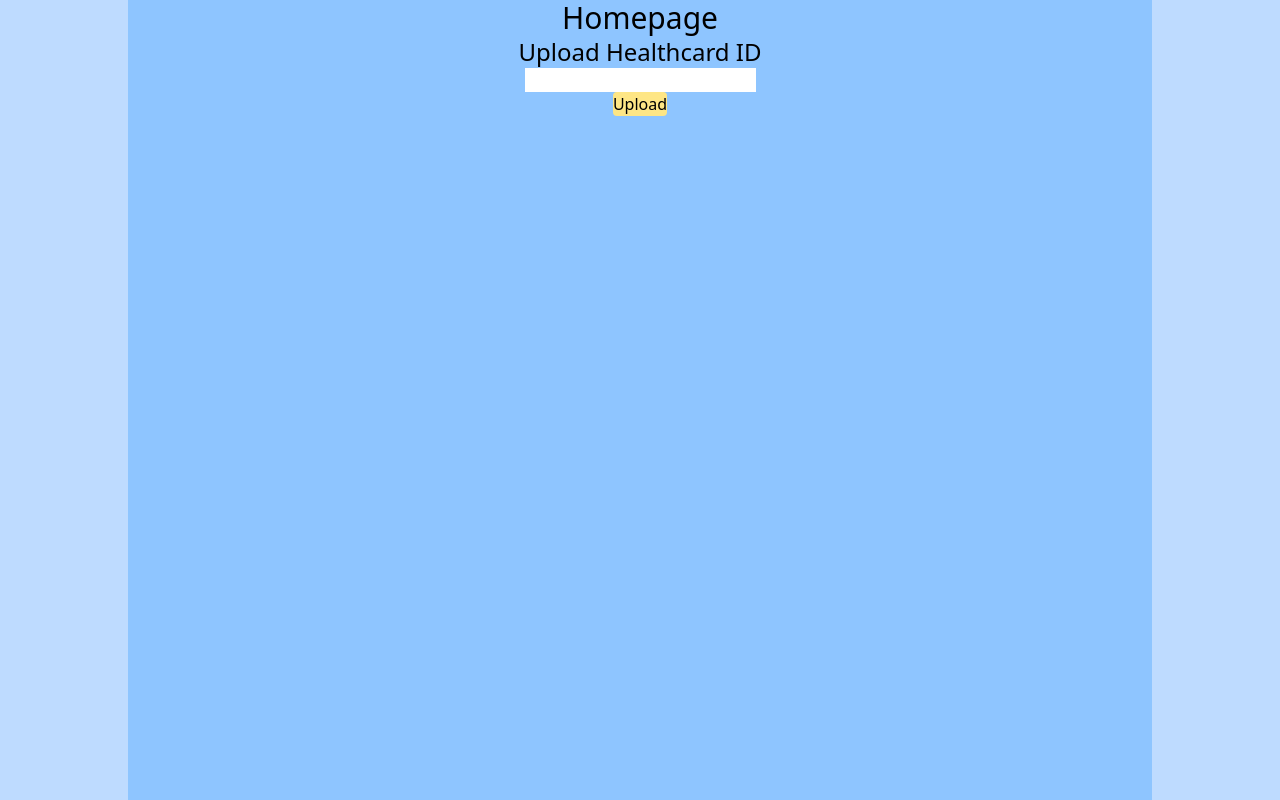
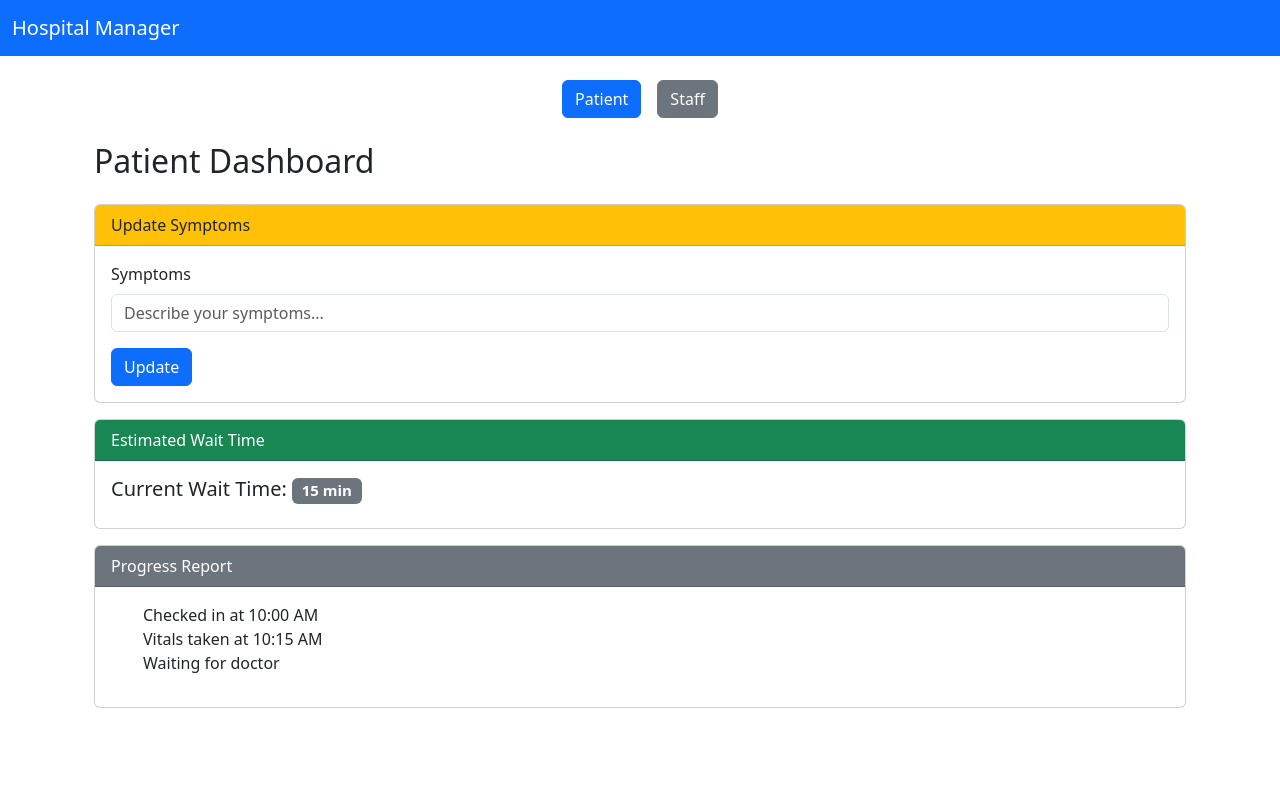
Before and after one commit to hospitalhelpers/hospitalmanager, a React (Vite) app in the folder frontend/: page / in a window 1280 px wide. Built offline with nearby package versions, Linux system fonts and the light colour scheme.

Commit message:
feat: user views

```diff
--- /dev/null
+++ b/frontend/src/App.jsx
@@ -0,0 +1,25 @@
+import React, { useState } from "react";
+import Navbar from "./components/Navbar";
+import PatientDashboard from "./components/PatientDashboard";
+import StaffDashboard from "./components/StaffDashboard";
+import "bootstrap/dist/css/bootstrap.min.css";
+
+function App() {
+  const [view, setView] = useState("patient");
+
+  return (
+    <>
+      <Navbar />
+      <div className="container">
+        <div className="d-flex justify-content-center mb-4">
+          <button className="btn btn-primary mx-2" onClick={() => setView("patient")}>Patient</button>
+          <button className="btn btn-secondary mx-2" onClick={() => setView("staff")}>Staff</button>
+        </div>
+        {view === "patient" && <PatientDashboard />}
+        {view === "staff" && <StaffDashboard />}
+      </div>
+    </>
+  );
+}
+
+export default App;
--- /dev/null
+++ b/frontend/src/components/AmbulanceOptimization.jsx
@@ -0,0 +1,13 @@
+import React from "react";
+
+const AmbulanceOptimization = () => (
+  <div className="card mb-3">
+    <div className="card-header bg-danger text-white">Ambulance Optimization Tool</div>
+    <div className="card-body">
+      <p>Next optimal route: <strong>Main St → 2nd Ave → Hospital</strong></p>
+      <button className="btn btn-outline-danger">Recalculate Route</button>
+    </div>
+  </div>
+);
+
+export default AmbulanceOptimization;
--- /dev/null
+++ b/frontend/src/components/Navbar.jsx
@@ -0,0 +1,28 @@
+import React from "react";
+import 'bootstrap/dist/css/bootstrap.min.css';
+
+const Navbar = () => (
+  <nav className="navbar navbar-expand-lg navbar-dark bg-primary mb-4">
+    <div className="container-fluid">
+      <a className="navbar-brand" href="#">Hospital Manager</a>
+      <button className="navbar-toggler" type="button" data-bs-toggle="collapse" data-bs-target="#navbarNav" aria-controls="navbarNav" aria-expanded="false" aria-label="Toggle navigation">
+        <span className="navbar-toggler-icon"></span>
+      </button>
+      <div className="collapse navbar-collapse" id="navbarNav">
+        <ul className="navbar-nav ms-auto">
+          <li className="nav-item">
+            <a className="nav-link" href="#patient">Patient</a>
+          </li>
+          <li className="nav-item">
+            <a className="nav-link" href="#staff">Staff</a>
+          </li>
+          <li className="nav-item">
+            <a className="nav-link" href="#ambulance">Ambulance</a>
+          </li>
+        </ul>
+      </div>
+    </div>
+  </nav>
+);
+
+export default Navbar;
--- /dev/null
+++ b/frontend/src/components/PatientCommunication.jsx
@@ -0,0 +1,12 @@
+import React from "react";
+
+const PatientCommunication = () => (
+  <div className="card mb-3">
+    <div className="card-header bg-primary text-white">Speak with Staff</div>
+    <div className="card-body">
+      <button className="btn btn-info">Start Chat</button>
+    </div>
+  </div>
+);
+
+export default PatientCommunication;
--- /dev/null
+++ b/frontend/src/components/PatientDashboard.jsx
@@ -0,0 +1,15 @@
+import React from "react";
+import SymptomUpdateForm from "./SymptomUpdateForm";
+import WaitTimeDisplay from "./WaitTimeDisplay";
+import ProgressReport from "./ProgressReport";
+
+const PatientDashboard = () => (
+  <div className="container">
+    <h2 className="mb-4">Patient Dashboard</h2>
+    <SymptomUpdateForm />
+    <WaitTimeDisplay />
+    <ProgressReport />
+  </div>
+);
+
+export default PatientDashboard;
--- /dev/null
+++ b/frontend/src/components/PatientQueue.jsx
@@ -0,0 +1,16 @@
+import React from "react";
+
+const PatientQueue = () => (
+  <div className="card mb-3">
+    <div className="card-header bg-info text-white">Patient Queue</div>
+    <div className="card-body">
+      <ul className="list-group">
+        <li className="list-group-item">John Doe - Priority: High</li>
+        <li className="list-group-item">Jane Smith - Priority: Medium</li>
+        <li className="list-group-item">Sam Lee - Priority: Low</li>
+      </ul>
+    </div>
+  </div>
+);
+
+export default PatientQueue;
--- /dev/null
+++ b/frontend/src/components/ProgressReport.jsx
@@ -0,0 +1,16 @@
+import React from "react";
+
+const ProgressReport = () => (
+  <div className="card mb-3">
+    <div className="card-header bg-secondary text-white">Progress Report</div>
+    <div className="card-body">
+      <ul>
+        <li>Checked in at 10:00 AM</li>
+        <li>Vitals taken at 10:15 AM</li>
+        <li>Waiting for doctor</li>
+      </ul>
+    </div>
+  </div>
+);
+
+export default ProgressReport;
--- /dev/null
+++ b/frontend/src/components/RoomVisualization.jsx
@@ -0,0 +1,16 @@
+import React from "react";
+
+const RoomVisualization = () => (
+  <div className="card mb-3">
+    <div className="card-header bg-dark text-white">Room Visualization</div>
+    <div className="card-body">
+      <div className="d-flex flex-wrap gap-3">
+        <div className="border p-3 bg-light">Room 1: Occupied</div>
+        <div className="border p-3 bg-light">Room 2: Available</div>
+        <div className="border p-3 bg-light">Room 3: Cleaning</div>
+      </div>
+    </div>
+  </div>
+);
+
+export default RoomVisualization;
--- /dev/null
+++ b/frontend/src/components/StaffDashboard.jsx
@@ -0,0 +1,93 @@
+import React, { useState } from "react";
+import PatientQueue from "./PatientQueue";
+import RoomVisualization from "./RoomVisualization";
+import AmbulanceOptimization from "./AmbulanceOptimization";
+
+const patients = [
+  { id: 1, name: "John Doe", priority: "High", symptoms: "Chest pain", status: "Waiting for doctor" },
+  { id: 2, name: "Jane Smith", priority: "Medium", symptoms: "Headache", status: "Vitals taken" },
+  { id: 3, name: "Sam Lee", priority: "Low", symptoms: "Cough", status: "Checked in" },
+];
+
+const StaffDashboard = () => {
+  const [selectedPatient, setSelectedPatient] = useState(patients[0]);
+  const [editData, setEditData] = useState(selectedPatient);
+
+  const handleSelect = (patient) => {
+    setSelectedPatient(patient);
+    setEditData(patient);
+  };
+
+  const handleChange = (e) => {
+    setEditData({ ...editData, [e.target.name]: e.target.value });
+  };
+
+  const handleSave = () => {
+    // In a real app, update backend here
+    setSelectedPatient(editData);
+    alert("Patient info updated!");
+  };
+
+  return (
+    <div className="container">
+      <h2 className="mb-4">Staff Dashboard</h2>
+      <div className="row">
+        <div className="col-md-4">
+          <div className="card">
+            <div className="card-header bg-info text-white">Patient Queue</div>
+            <ul className="list-group list-group-flush">
+              {patients.map((patient) => (
+                <li
+                  key={patient.id}
+                  className={`list-group-item ${selectedPatient.id === patient.id ? "active" : ""}`}
+                  style={{ cursor: "pointer" }}
+                  onClick={() => handleSelect(patient)}
+                >
+                  {patient.name} - Priority: {patient.priority}
+                </li>
+              ))}
+            </ul>
+          </div>
+        </div>
+        <div className="col-md-8">
+          <div className="card">
+            <div className="card-header bg-secondary text-white">Patient Information</div>
+            <div className="card-body">
+              <form>
+                <div className="mb-3">
+                  <label className="form-label">Name</label>
+                  <input type="text" className="form-control" name="name" value={editData.name} onChange={handleChange} />
+                </div>
+                <div className="mb-3">
+                  <label className="form-label">CTAS Priority</label>
+                  <select className="form-select" name="priority" value={editData.priority} onChange={handleChange}>
+                    <option>Level 1 - Resuscitation</option>
+                    <option>Level 2 - Emergent</option>
+                    <option>Level 3 - Urgent</option>
+                    <option>Level 4 - Less Urgent</option>
+                    <option>Level 5 - Non-Urgent</option>
+
+                  </select>
+                </div>
+                <div className="mb-3">
+                  <label className="form-label">Symptoms</label>
+                  <input type="text" className="form-control" name="symptoms" value={editData.symptoms} onChange={handleChange} />
+                </div>
+                <div className="mb-3">
+                  <label className="form-label">Status</label>
+                  <input type="text" className="form-control" name="status" value={editData.status} onChange={handleChange} />
+                </div>
+                <button type="button" className="btn btn-primary" onClick={handleSave}>Save</button>
+              </form>
+            </div>
+          </div>
+        </div>
+      </div>
+      <PatientQueue />
+      <RoomVisualization />
+      <AmbulanceOptimization />
+    </div>
+  );
+};
+
+export default StaffDashboard;
--- /dev/null
+++ b/frontend/src/components/SymptomUpdateForm.jsx
@@ -0,0 +1,18 @@
+import React from "react";
+
+const SymptomUpdateForm = () => (
+  <div className="card mb-3">
+    <div className="card-header bg-warning">Update Symptoms</div>
+    <div className="card-body">
+      <form>
+        <div className="mb-3">
+          <label htmlFor="symptoms" className="form-label">Symptoms</label>
+          <input type="text" className="form-control" id="symptoms" placeholder="Describe your symptoms..." />
+        </div>
+        <button type="submit" className="btn btn-primary">Update</button>
+      </form>
+    </div>
+  </div>
+);
+
+export default SymptomUpdateForm;
--- /dev/null
+++ b/frontend/src/components/WaitTimeDisplay.jsx
@@ -0,0 +1,12 @@
+import React from "react";
+
+const WaitTimeDisplay = () => (
+  <div className="card mb-3">
+    <div className="card-header bg-success text-white">Estimated Wait Time</div>
+    <div className="card-body">
+      <h5>Current Wait Time: <span className="badge bg-secondary">15 min</span></h5>
+    </div>
+  </div>
+);
+
+export default WaitTimeDisplay;
--- a/frontend/src/main.jsx
+++ b/frontend/src/main.jsx
@@ -1,10 +1,10 @@
-import { StrictMode } from 'react'
-import { createRoot } from 'react-dom/client'
-import Homepage from './components/Homepage'
-import './tailwindstuff.css'
+import React from "react";
+import ReactDOM from "react-dom/client";
+import App from "./App";
+import "./tailwindstuff.css";
 
-createRoot(document.getElementById('root')).render(
-  <StrictMode>
-    <Homepage />
-  </StrictMode>,
-)
+ReactDOM.createRoot(document.getElementById("root")).render(
+  <React.StrictMode>
+    <App />
+  </React.StrictMode>
+);
```
